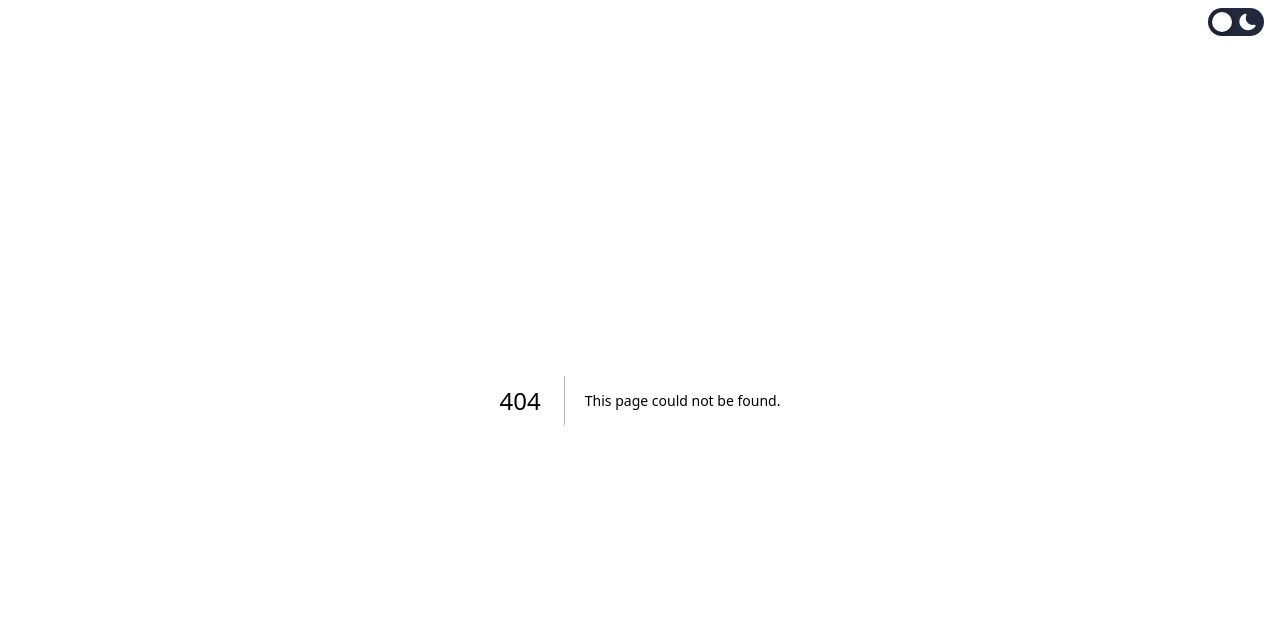
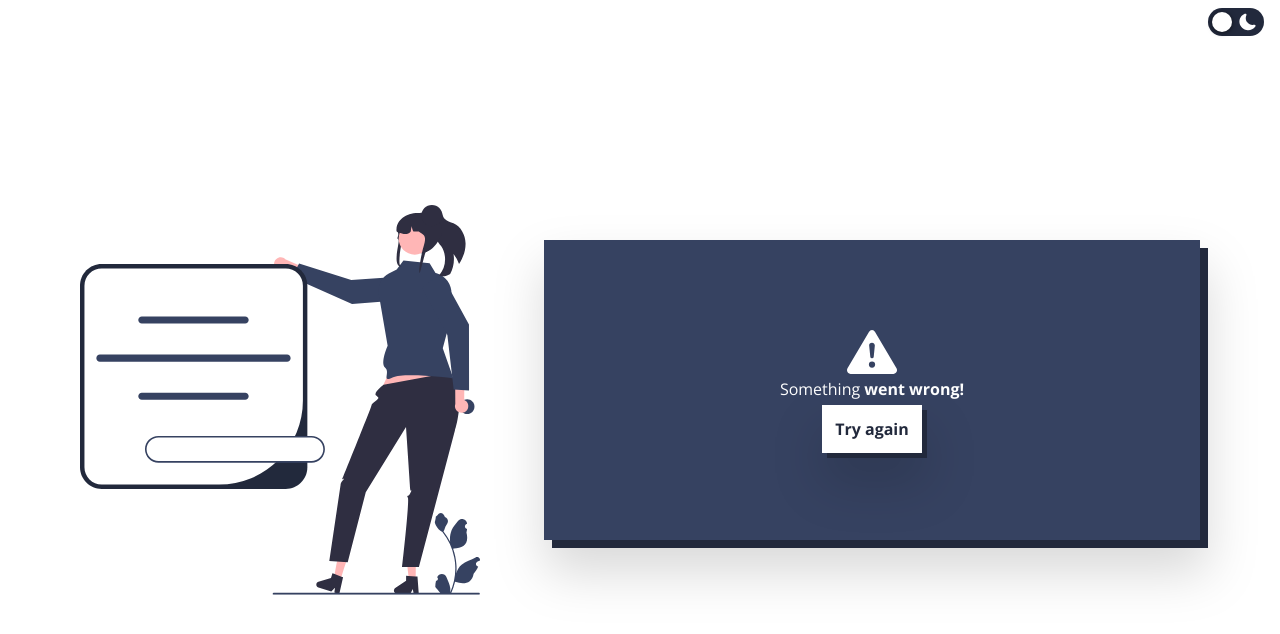
Before and after one commit to marcelee0713/Thoughts, a Next.js app: page /password in a window 1280 px wide. Before the commit this address had no page. Shown: the top 634 px of the page. Built offline with nearby package versions, Linux system fonts and the light colour scheme.

Commit message:
Added the UI of Password Page and also did minimal functionality of it

```diff
--- a/src/app/about/page.tsx
+++ b/src/app/about/page.tsx
@@ -3,7 +3,7 @@ import { FaGithub } from "react-icons/fa";
 
 export default function AboutPage() {
   return (
-    <div className="h-full flex flex-col justify-center  py-2">
+    <div className="h-full flex flex-col justify-center py-2">
       <div className="h-full flex gap-16 justify-center items-center px-10 flex-1">
         <Image
           src={"/LateAtNight.svg"}
--- /dev/null
+++ b/src/app/api/password/route.tsx
@@ -0,0 +1,18 @@
+import { NextResponse } from "next/server";
+import { PrismaClient } from "@prisma/client";
+const prisma = new PrismaClient();
+
+export async function GET(request: Request) {
+  const { searchParams } = new URL(request.url);
+  const query = searchParams.get("query");
+  // TODO Make sure to make a query in the database
+  // But make sure if the it doesn't exist, then return an error
+  // If not then send a response.
+  const response = await prisma.post.findMany({
+    where: {
+      password: query ? query : "",
+    },
+  });
+
+  console.log(query);
+}
--- a/src/app/page.tsx
+++ b/src/app/page.tsx
@@ -18,7 +18,7 @@ export default function Home() {
           </h1>
           <div className="flex justify-between gap-4 text-secondary mb-3 w-buttonContainerWidth dark:text-primary font-bold">
             <Link
-              href={"/"}
+              href={"/password"}
               className="animate-animfadeLeftSide flex-1 bg-accent dark:bg-secondary text-center p-3 shadow-leftButtonShadow shadow-primary dark:shadow-accent drop-shadow-2xl transition-all duration-300 ease-linear hover:shadow-none hover:bg-primary dark:hover:bg-accent dark:hover:text-secondary"
             >
               View
--- /dev/null
+++ b/src/app/password/page.tsx
@@ -0,0 +1,129 @@
+"use client";
+
+import Image from "next/image";
+import Link from "next/link";
+import { FormEvent, useState } from "react";
+import { FaEye, FaEyeSlash } from "react-icons/fa";
+import { BsExclamationTriangleFill } from "react-icons/bs";
+import { PostUser } from "@/models/post-user";
+
+export default function PasswordPage() {
+  const [visible, setVisible] = useState(false);
+  const [isLoading, setIsLoading] = useState(false);
+  const [hasError, setHasError] = useState(true);
+
+  async function handleSubmit(e: FormEvent<HTMLFormElement>) {
+    e.preventDefault();
+    const formData = new FormData(e.target as HTMLFormElement);
+    const query = formData.get("query")?.toString().trim();
+
+    console.log(query);
+    if (query) {
+      try {
+        setIsLoading(true);
+        setHasError(false);
+
+        const response = await fetch("api/password/search?query=" + query);
+        const user: PostUser = await response.json();
+      } catch (e) {
+      } finally {
+      }
+    } else {
+      return;
+    }
+  }
+  return (
+    <div className="h-full w-full justify-center flex flex-col py-2">
+      <div className="h-fit w-full items-center flex gap-16 px-20">
+        <Image
+          src={"/PasswordPost.svg"}
+          alt="Staring at the window"
+          width={400}
+          height={400}
+          className="animate-animfadeLeftSide"
+        />
+
+        {isLoading && (
+          <div className="w-full flex flex-col items-center justify-center bg-accent text-secondary p-4 h-letterPageHeight dark:bg-secondary dark:text-primary mb-5  shadow-rightLetterShadow shadow-primary dark:shadow-accent drop-shadow-2xl transition-colors duration-300">
+            <Image
+              src={"/loading.svg"}
+              alt="A loading screen"
+              width={100}
+              height={100}
+              className="animate-spin"
+            />
+          </div>
+        )}
+
+        {hasError && (
+          <div className="w-full flex flex-col items-center justify-center bg-accent text-secondary p-4 h-letterPageHeight dark:bg-secondary dark:text-primary mb-5  shadow-rightLetterShadow shadow-primary dark:shadow-accent drop-shadow-2xl transition-colors duration-300">
+            <BsExclamationTriangleFill size={50} />
+            <div className="flex flex-col gap-1 items-center">
+              <div>
+                Something <strong>went wrong!</strong>
+              </div>
+              <button
+                onClick={() => {
+                  setIsLoading(false);
+                  setHasError(false);
+                  setVisible(false);
+                }}
+                className={`w-buttonWidth font-bold text-primary dark:text-secondary bg-secondary dark:bg-accent text-center p-3 shadow-rightButtonShadow shadow-primary drop-shadow-2xl transition-all duration-300 ease-linear hover:shadow-none hover:text-secondary hover:bg-primary dark:hover:bg-primary dark:hover:text-secondary`}
+              >
+                Try again
+              </button>
+            </div>
+          </div>
+        )}
+
+        {!hasError && !isLoading && (
+          <div className="animate-animfadeRightSide w-full flex flex-col bg-accent text-secondary p-4 h-letterPageHeight dark:bg-secondary dark:text-primary mb-5  shadow-rightLetterShadow shadow-primary dark:shadow-accent drop-shadow-2xl transition-colors duration-300">
+            <div className="flex-1 flex flex-col gap-5">
+              <div className="flex flex-col gap-2">
+                <div className="text-3xl font-bold">
+                  Have a password for your posts?
+                </div>
+                <div className="text-xl">
+                  So you can edit or delete <strong>your</strong> posts.
+                </div>
+              </div>
+              <form onSubmit={handleSubmit} className="flex flex-col gap-2">
+                <div className="flex items-center relative">
+                  <input
+                    name="query"
+                    type={!visible ? "password" : "text"}
+                    className={`flex-1 border border-secondary outline-none bg-accent p-2 dark:bg-secondary dark:border-primary`}
+                    maxLength={20}
+                  ></input>
+                  {!visible ? (
+                    <FaEyeSlash
+                      size={30}
+                      className="absolute right-0 cursor-pointer mr-2 scale-90 transition-transform duration-500 hover:scale-100"
+                      onClick={() => setVisible(true)}
+                    />
+                  ) : (
+                    <FaEye
+                      size={30}
+                      className="absolute right-0 cursor-pointer mr-2 scale-90 transition-transform duration-500 hover:scale-100"
+                      onClick={() => setVisible(false)}
+                    />
+                  )}
+                </div>
+
+                <button
+                  type="submit"
+                  className={`self-end w-buttonWidth font-bold text-primary dark:text-secondary bg-secondary dark:bg-accent text-center p-3 shadow-rightButtonShadow shadow-primary drop-shadow-2xl transition-all duration-300 ease-linear hover:shadow-none hover:text-secondary hover:bg-primary dark:hover:bg-primary dark:hover:text-secondary`}
+                >
+                  Submit
+                </button>
+              </form>
+            </div>
+            <Link href="/" className="self-center hover:underline">
+              No, I don’t have one
+            </Link>
+          </div>
+        )}
+      </div>
+    </div>
+  );
+}
--- /dev/null
+++ b/src/models/post-user.ts
@@ -0,0 +1,5 @@
+export type PostUser = {
+  nickname: string | null;
+  password: string;
+  id: string;
+};
--- a/tailwind.config.js
+++ b/tailwind.config.js
@@ -54,6 +54,7 @@ module.exports = {
         letterWidth: "200px",
         letterLandScapeWidth: "300px",
         buttonContainerWidth: "200px",
+        buttonWidth: "100px",
       },
       height: {
         letterPageHeight: "300px",
```
Also changed, not shown: public/loading.svg (added).
